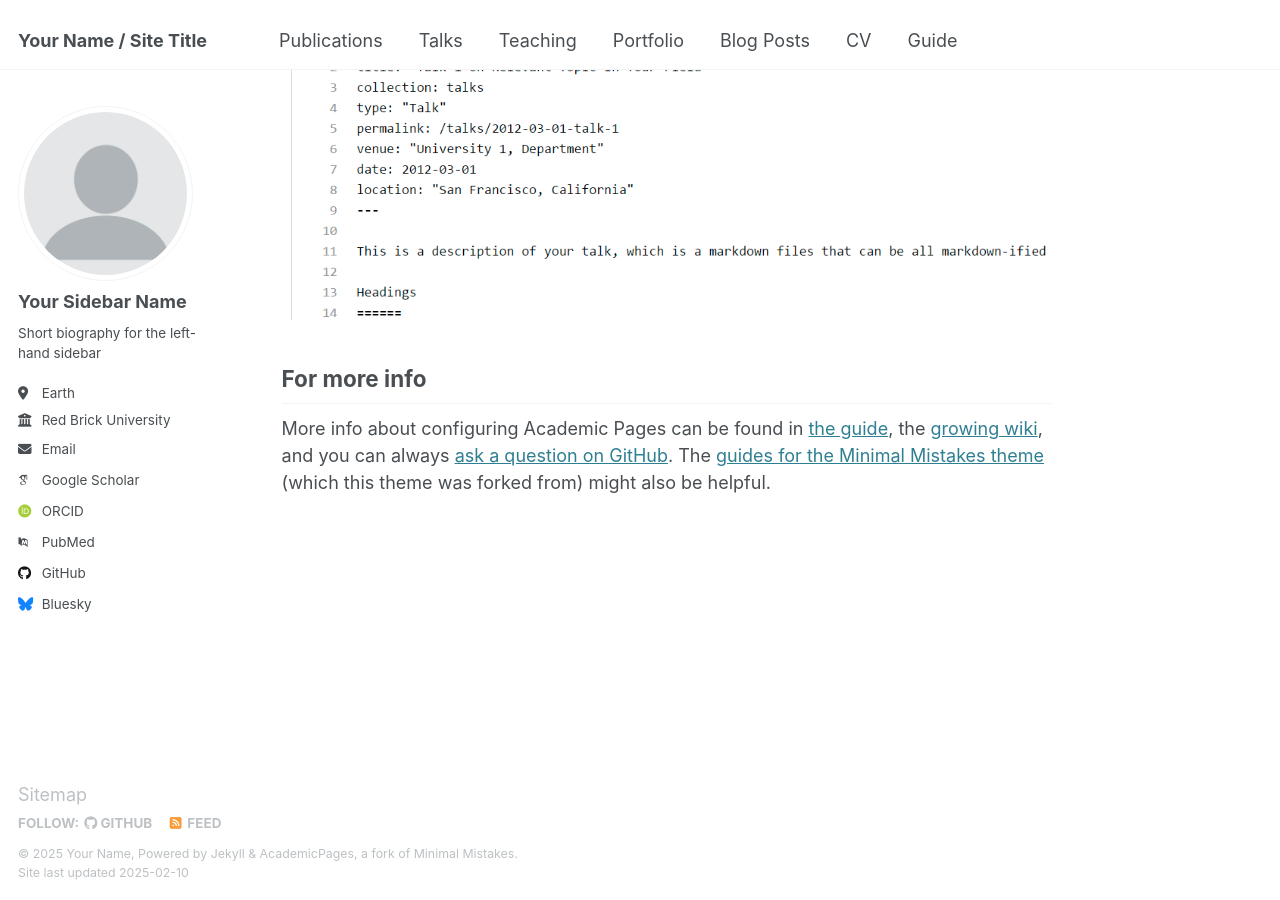
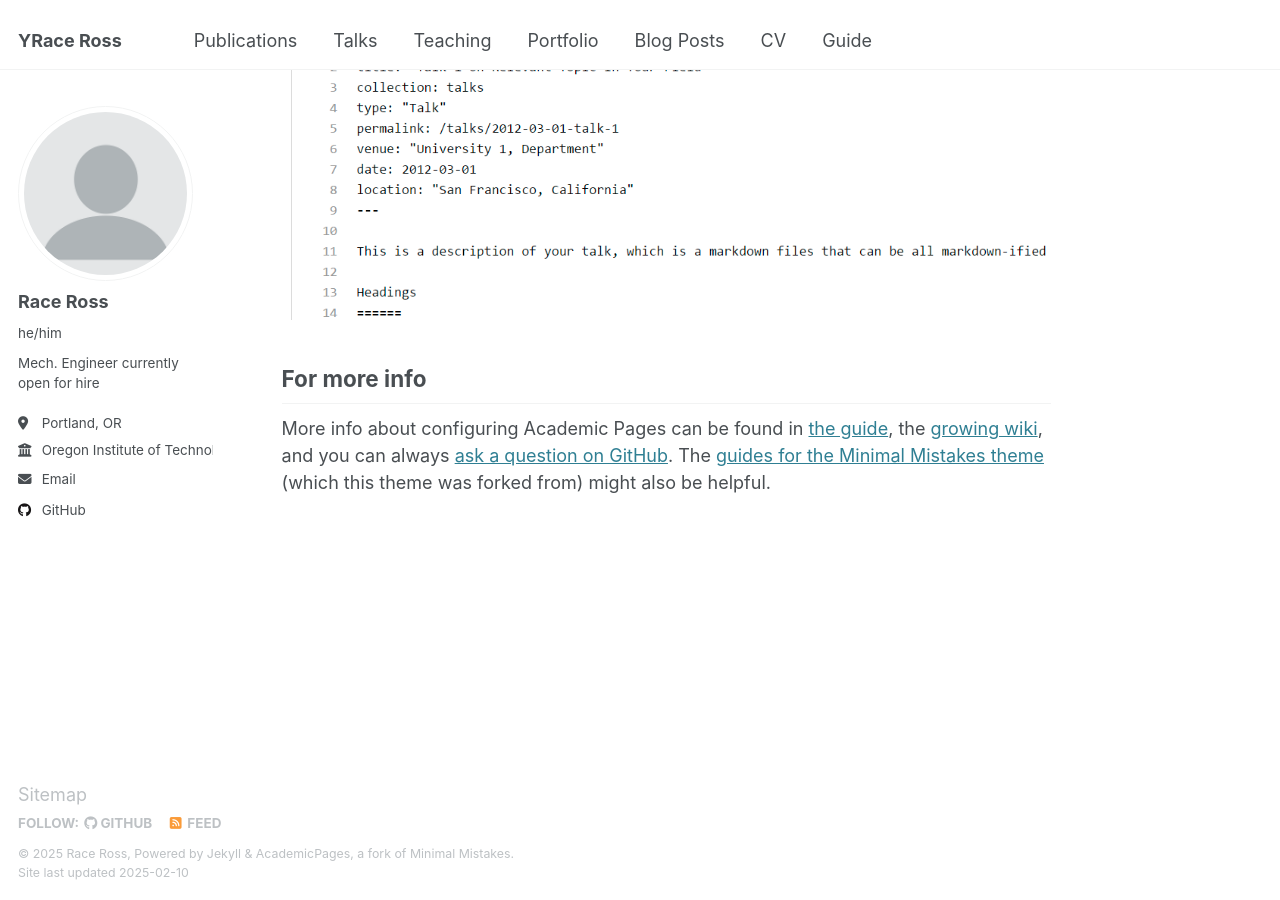
Before and after one commit to raceross/raceross.github.io, a Jekyll site: the page built from _pages/about.md, in a window 1280 px wide and 900 px high, scrolled down 2642 px. Built offline with Jekyll 4.4.1, drawn with Linux system fonts in a browser that asks for light colours; some web fonts are replaced.

Commit message:
Update _config.yml

```diff
--- a/_config.yml
+++ b/_config.yml
@@ -9,13 +9,13 @@
 # Basic Site Settings
 locale                   : "en-US"
 site_theme               : "default"
-title                    : "Your Name / Site Title"
+title                    : "YRace Ross"
 title_separator          : "-"
-name                     : &name "Your Name"
+name                     : &name "Race Ross"
 description              : &description "personal description"
-url                      : https://academicpages.github.io # the base hostname & protocol for your site e.g. "https://[your GitHub username].github.io"
+url                      : https://raceross.github.io/ # the base hostname & protocol for your site e.g. "https://[your GitHub username].github.io"
 baseurl                  : "" # the subpath of your site, e.g. "/blog"
-repository               : "academicpages/academicpages.github.io"
+repository               : "raceross/raceross.github.io"
 
 # Site Author - The following control what appear as part of the author content on the side bar.
 #               If a field is blank the icon and link will not appear, otherwise it will be shown.
@@ -23,21 +23,21 @@ repository               : "academicpages/academicpages.github.io"
 author:
   # Biographic information
   avatar           : "profile.png"
-  name             : "Your Sidebar Name"
-  pronouns         : # example: "she/her"
-  bio              : "Short biography for the left-hand sidebar"
-  location         : "Earth"
-  employer         : "Red Brick University"
+  name             : "Race Ross"
+  pronouns         : "he/him"
+  bio              : "Mech. Engineer currently open for hire"
+  location         : "Portland, OR"
+  employer         : "Oregon Institute of Technology"
   uri              : # URL
-  email            : "none@example.org"
+  email            : "race.w.ross@gmail.com"
 
   # Academic websites
   arxiv            : # URL - Update with the correct link to your profile
-  googlescholar    : "https://scholar.google.com/citations?user=PS_CX0AAAAAJ"
+  googlescholar    : #"https://scholar.google.com/citations?user=PS_CX0AAAAAJ"
   impactstory      : # URL
-  orcid            : "http://orcid.org/yourorcidurl"
+  orcid            : # "http://orcid.org/yourorcidurl"
   semantic         : # URL
-  pubmed           : "https://www.ncbi.nlm.nih.gov/pubmed/?term=john+snow"
+  pubmed           : # https://www.ncbi.nlm.nih.gov/pubmed/?term=john+snow"
   researchgate     : # URL
   scopus           : # URL
 
@@ -45,12 +45,12 @@ author:
   bitbucket        : # Username - Update with your username on the site
   codepen          : # Username
   dribbble         : # Username
-  github           : "academicpages"
+  github           : "raceross"
   kaggle           : # Username
   stackoverflow    : # User number or user number and name (i.e., use "1" or "1/jeff-atwood")
 
   # Social media
-  bluesky          : "bsky.app" # Replace this with you Bluesky username
+  bluesky          : # Replace this with you Bluesky username
   facebook         : # Username
   flickr           : # Username
   foursquare       : # Username
@@ -214,16 +214,16 @@ kramdown:
 # These settings control the types of collections used by the template
 collections:
   teaching:
-    output: true
+    output: false
     permalink: /:collection/:path/
   publications:
-    output: true
+    output: false
     permalink: /:collection/:path/
   portfolio:
     output: true
     permalink: /:collection/:path/
   talks:
-    output: true
+    output: false
     permalink: /:collection/:path/
 
 
```
